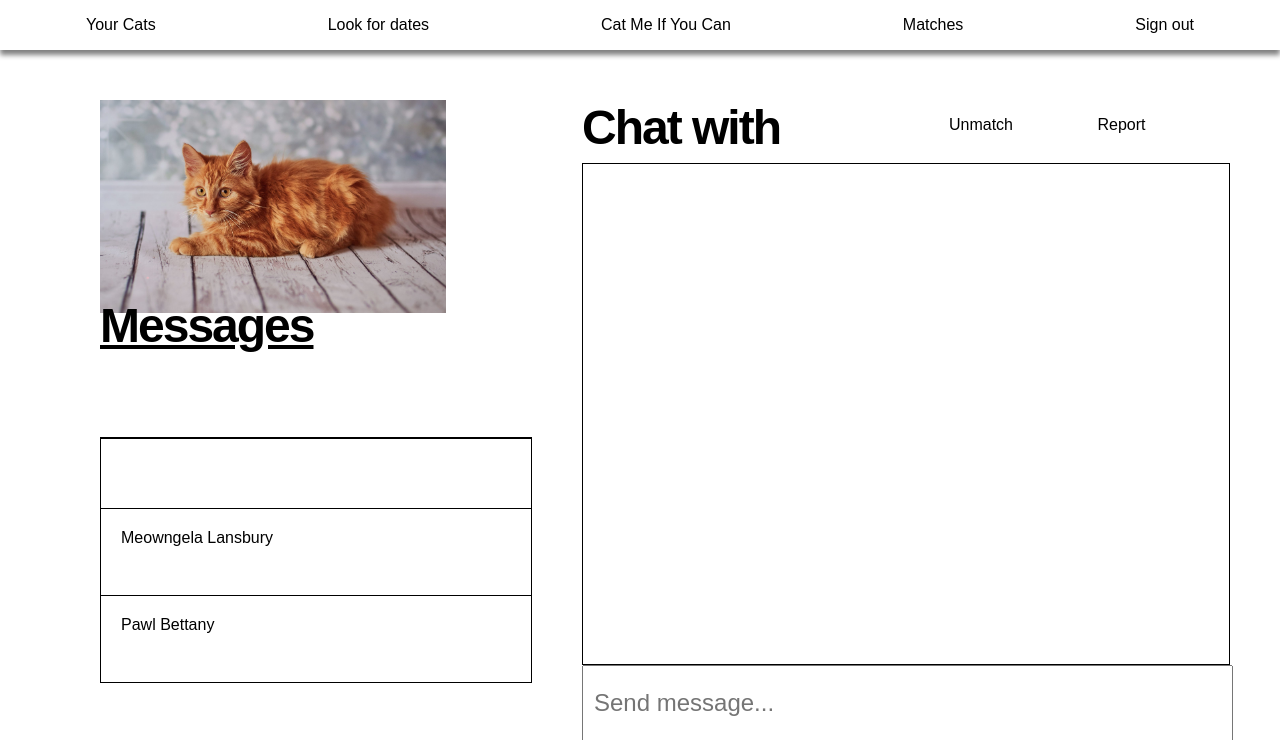
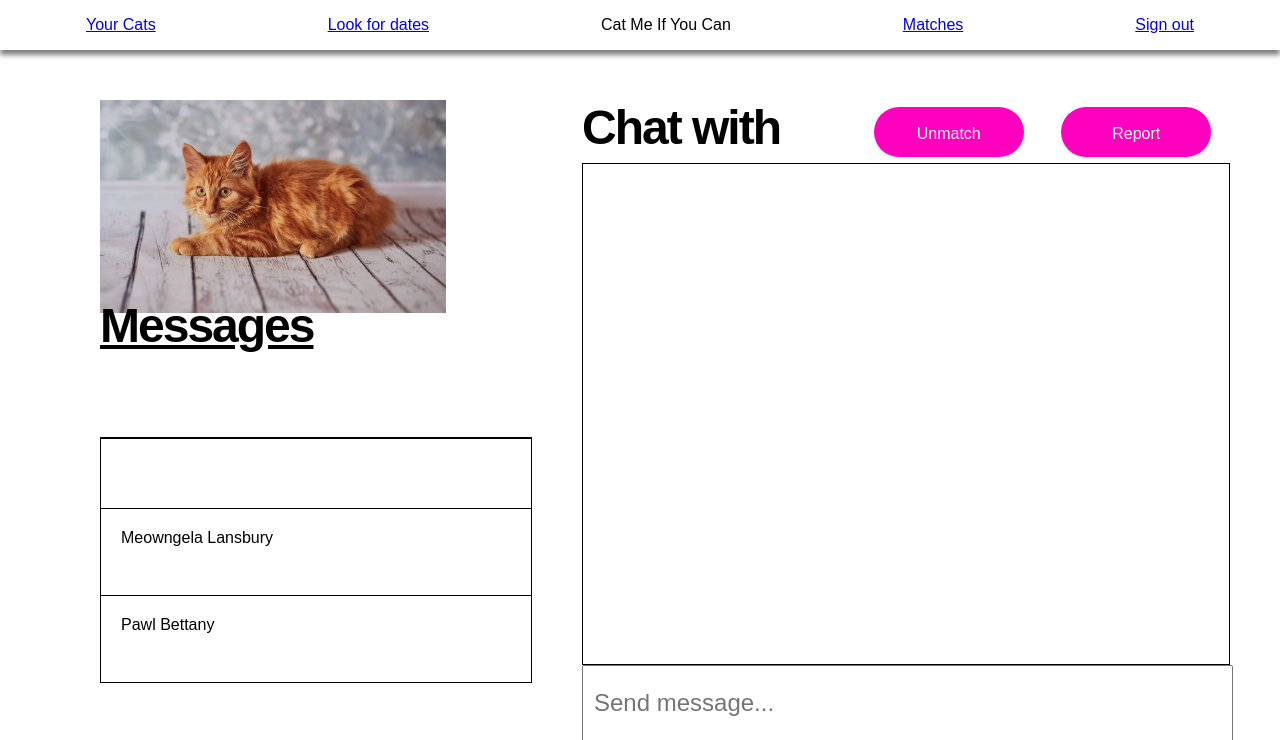
Before and after one commit to Cat-Me-If-You-Can/Website, a PHP site: page /chat.php in a window 1280 px wide. Shown: the top 740 px of the page. Run offline with PHP 8.4, Linux system fonts and the light colour scheme; data that the repository does not hold is empty.

Commit message:
finialised CSS changes and changed personality traits to be bars instead of numbers or sliders. fixed buttons in chat window and added CSS to all chat and matches that were missing them

```diff
--- a/chat.php
+++ b/chat.php
@@ -37,13 +37,13 @@ require_once 'init.php';
 </head>
 <body>
 
-<div class="header">
-        <p>Your Cats</p>
-        <p>Look for dates</p>
+	<div class="header">
+        <p><a href="profile.php">Your Cats</a></p>
+        <p><a href="viewpotentials.php">Look for dates</a></p>
         <p>Cat Me If You Can</p>
-        <p>Matches</p>
-        <p>Sign out</p>
-</div>
+        <p><a href="matches.php">Matches</a></p>
+        <p><a href="logout.php">Sign out</a></p>
+	</div>
     <div class="container">
         <div class="chatHead">
                 <img class="headerPic" src="static/images/cutecat1.jpg" alt="">
@@ -65,7 +65,7 @@ require_once 'init.php';
             <div class="chatBoxHeader">
             <div class="chattingTo">Chat with <?php echo $name4;?></div>
                 <div class="chatBoxLinks">
-                    <p id="unmatch">Unmatch</p>
+                    <p class="chatButton" id="unmatch"><br>Unmatch</p>
                         <div class="modal" id="modal">
                         <form action="unmatch.php" method="post">
                         <input type = "hidden" name = "matchid" value = <?php echo $matchid;?> />
@@ -73,14 +73,14 @@ require_once 'init.php';
                             <div class="modalContent">
                                 <p>Unmatch with user?</p>
                                 <div id="confirmDialogue">
-                                <button id="confirmUnmatch">Yes
+                                <input type = "submit" class="chatButton" id="confirmUnmatch"value="Yes"></input>
                             </form>
-                                </button>
-                                <button id="cancelUnmatch">No</button>
+
+                                <p class="chatButton" id="cancelUnmatch"><br>No</p>
                                 </div>
                             </div>
                         </div>
-                    <p>Report</p>
+                    <p class="chatButton"><br>Report</p>
                 </div>
             </div>
             <div class="receiveMessageBox">
--- a/matches.php
+++ b/matches.php
@@ -117,7 +117,7 @@ global $connect;
                 <form action="chat.php" method="post">
                 <input type = "hidden" name = "matchid" value = <?php echo $matchid;?> />
                 <input type = "hidden" name = "mycatid" value = <?php echo $id;?> />
-                <input type="submit" name="register"value="Chat" class="bottomButton inputButton">
+                <input type="submit" name="register"value="Chat" class="pillButton">
                 </div>
                 </form>
                 </a>
--- a/static/style.css
+++ b/static/style.css
@@ -21,6 +21,25 @@ body {
     height: 100%;
     font-family: Arial, Helvetica, sans-serif;
 }
+
+
+.personality {
+	display: inline-block;
+	vertical-align: middle;
+}
+
+.barBack {
+	background-color: grey;
+	width: 200px;
+}
+
+.barFront {
+	background-color: var(--main-accent);
+	height: 24px;
+}
+
+
+
 
 /* This is the header bar that spans every page aka the navbar. */
 .header {
@@ -130,6 +149,17 @@ input.pillButton {
     color: white;
     font-size: var(--reg-text);
     margin: auto;
+}
+
+.chatButton {
+    width: 150px;
+    background-color: var(--buttonBg);
+    border-radius: 25px;
+    height: 50px;
+    color: white;
+    font-size: var(--reg-text);
+    margin: auto;
+	text-align: center;
 }
 
 /* Header div for profile */
```
Also changed, not shown: profile.php (+5 -5 lines), viewpotentials.php (+16 -5 lines), static/images/iconfinder_468-Clipboard_Check_2124466.png (added), static/images/iconfinder_star-outline_326487.png (added).
